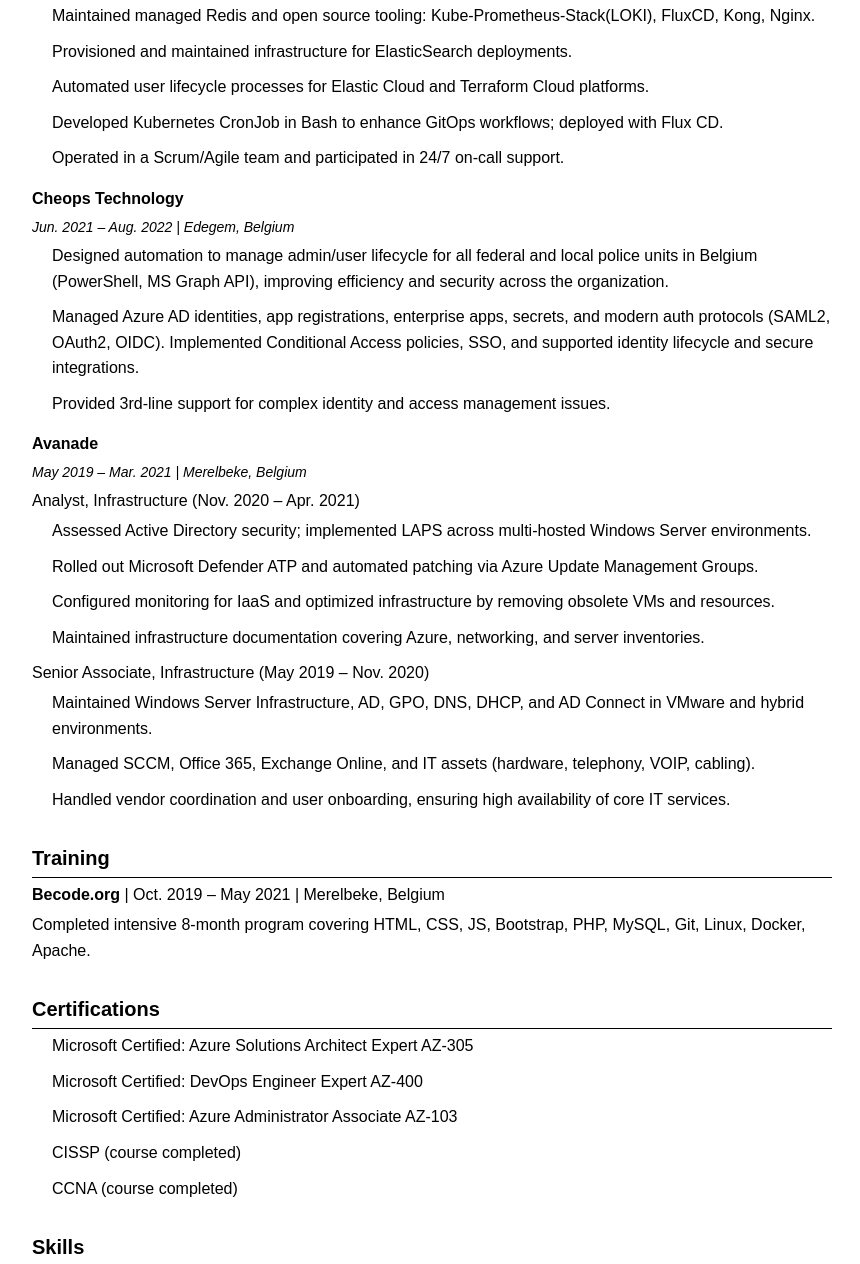
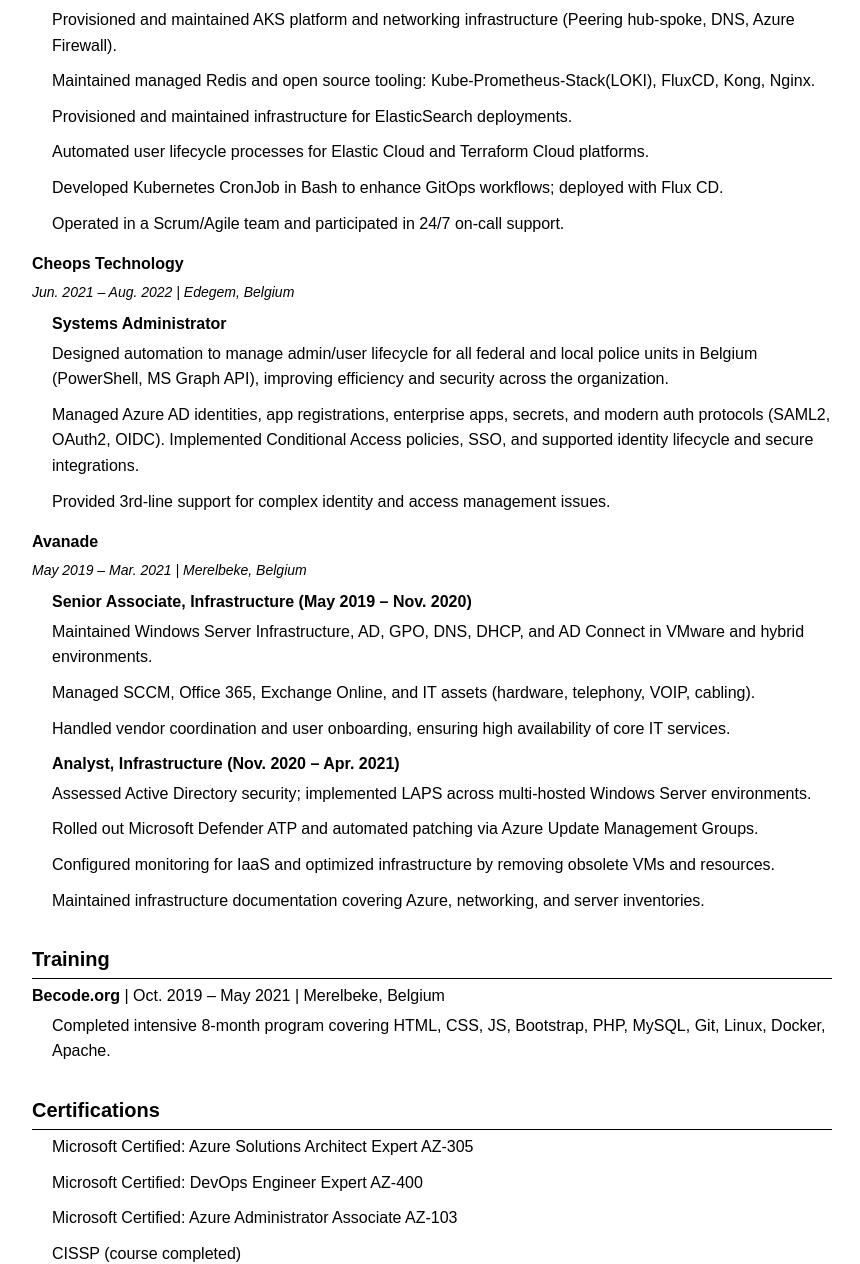
Before and after one commit to christiannobile/MyResume, a plain HTML site: page index.html in a window 1280 px wide. Shown: the part 1286-2550 px from the top of the page, without its empty margins (208-1068 px from the left). Drawn offline with Linux system fonts and the light colour scheme.

Commit message:
Update index.html

```diff
--- a/index.html
+++ b/index.html
@@ -48,6 +48,11 @@
       font-size: 14px;
       margin-bottom: 5px;
     }
+    .job-title {
+      margin-left: 20px;
+      font-weight: bold;
+      margin-top: 8px;
+    }
     .job-description {
       margin-left: 20px;
       margin-bottom: 10px;
@@ -89,7 +94,7 @@
 
     <div class="section">
       <h2>Profile</h2>
-      <p>Cloud Infrastructure Engineer with deep expertise in infrastructure automation, Kubernetes, CI/CD, and cloud-native solutions. Skilled in delivering scalable systems across multi-environment deployments using Terraform, Helm, and Azure. Known for problem-solving under pressure, eagerness to learn, and commitment to operational excellence in Agile environments.</p>
+      <p>Cloud & Infrastructure Engineer with deep expertise in infrastructure automation, Kubernetes, CI/CD, and cloud-native solutions. Skilled in delivering scalable systems across multi-environment deployments using Terraform, Helm, and Azure. Known for problem-solving under pressure, eagerness to learn, and commitment to operational excellence in Agile environments.</p>
     </div>
 
     <div class="section">
@@ -97,6 +102,7 @@
 
       <h3>Belgian Mobile ID – Itsme</h3>
       <p class="date-location">Aug. 2024 – Jun. 2024 | Brussels, Belgium</p>
+      <p class="job-title">Cloud Systems Engineer</p>
       <p class="job-description">Owned the deployment, configuration, and maintenance of AKS environments, in addition to various IaaS and PaaS solutions.</p>
       <p class="job-description">Responsible for end-to-end backend integration of a new API service into Azure APIM, including ingress, mTLS, proxy, policies and versioning; additionally set up Helm-based deployment pipelines to Kubernetes clusters across multiple Azure environments.</p>
       <p class="job-description">Maintained Networking Infrastructure, load balancers, peering hub-spoke, AppGateway, VPN, DNS.</p>
@@ -111,6 +117,7 @@
 
       <h3>Sitecore</h3>
       <p class="date-location">Sep. 2022 – Aug. 2024 | Brussels, Belgium</p>
+      <p class="job-title">Cloud Infrastructure Engineer</p>
       <p class="job-description">Provisioned and maintained multi-region, resilient, scalable and high-available cloud environments in Azure using Terraform and Terraform Cloud.</p>
       <p class="job-description">Responsible for modules in Terraform registry for Kubernetes infrastructure and networking components, built modules according to organizational standards and best practices.</p>
       <p class="job-description">Provisioned and maintained AKS platform and networking infrastructure (Peering hub-spoke, DNS, Azure Firewall).</p>
@@ -122,28 +129,30 @@
 
       <h3>Cheops Technology</h3>
       <p class="date-location">Jun. 2021 – Aug. 2022 | Edegem, Belgium</p>
+      <p class="job-title">Systems Administrator</p>
       <p class="job-description">Designed automation to manage admin/user lifecycle for all federal and local police units in Belgium (PowerShell, MS Graph API), improving efficiency and security across the organization.</p>
       <p class="job-description">Managed Azure AD identities, app registrations, enterprise apps, secrets, and modern auth protocols (SAML2, OAuth2, OIDC). Implemented Conditional Access policies, SSO, and supported identity lifecycle and secure integrations.</p>
       <p class="job-description">Provided 3rd-line support for complex identity and access management issues.</p>
 
       <h3>Avanade</h3>
       <p class="date-location">May 2019 – Mar. 2021 | Merelbeke, Belgium</p>
+      <p class="job-title">Senior Associate, Infrastructure (May 2019 – Nov. 2020)</p>
+      <p class="job-description">Maintained Windows Server Infrastructure, AD, GPO, DNS, DHCP, and AD Connect in VMware and hybrid environments.</p>
+      <p class="job-description">Managed SCCM, Office 365, Exchange Online, and IT assets (hardware, telephony, VOIP, cabling).</p>
+      <p class="job-description">Handled vendor coordination and user onboarding, ensuring high availability of core IT services.</p>
+
       <p class="job-title">Analyst, Infrastructure (Nov. 2020 – Apr. 2021)</p>
       <p class="job-description">Assessed Active Directory security; implemented LAPS across multi-hosted Windows Server environments.</p>
       <p class="job-description">Rolled out Microsoft Defender ATP and automated patching via Azure Update Management Groups.</p>
       <p class="job-description">Configured monitoring for IaaS and optimized infrastructure by removing obsolete VMs and resources.</p>
       <p class="job-description">Maintained infrastructure documentation covering Azure, networking, and server inventories.</p>
 
-      <p class="job-title">Senior Associate, Infrastructure (May 2019 – Nov. 2020)</p>
-      <p class="job-description">Maintained Windows Server Infrastructure, AD, GPO, DNS, DHCP, and AD Connect in VMware and hybrid environments.</p>
-      <p class="job-description">Managed SCCM, Office 365, Exchange Online, and IT assets (hardware, telephony, VOIP, cabling).</p>
-      <p class="job-description">Handled vendor coordination and user onboarding, ensuring high availability of core IT services.</p>
     </div>
 
     <div class="section">
       <h2>Training</h2>
       <p><strong>Becode.org</strong> | Oct. 2019 – May 2021 | Merelbeke, Belgium</p>
-      <p class="list-item">Completed intensive 8-month program covering HTML, CSS, JS, Bootstrap, PHP, MySQL, Git, Linux, Docker, Apache.</p>
+      <p class="job-description">Completed intensive 8-month program covering HTML, CSS, JS, Bootstrap, PHP, MySQL, Git, Linux, Docker, Apache.</p>
     </div>
 
     <div class="section">
```
